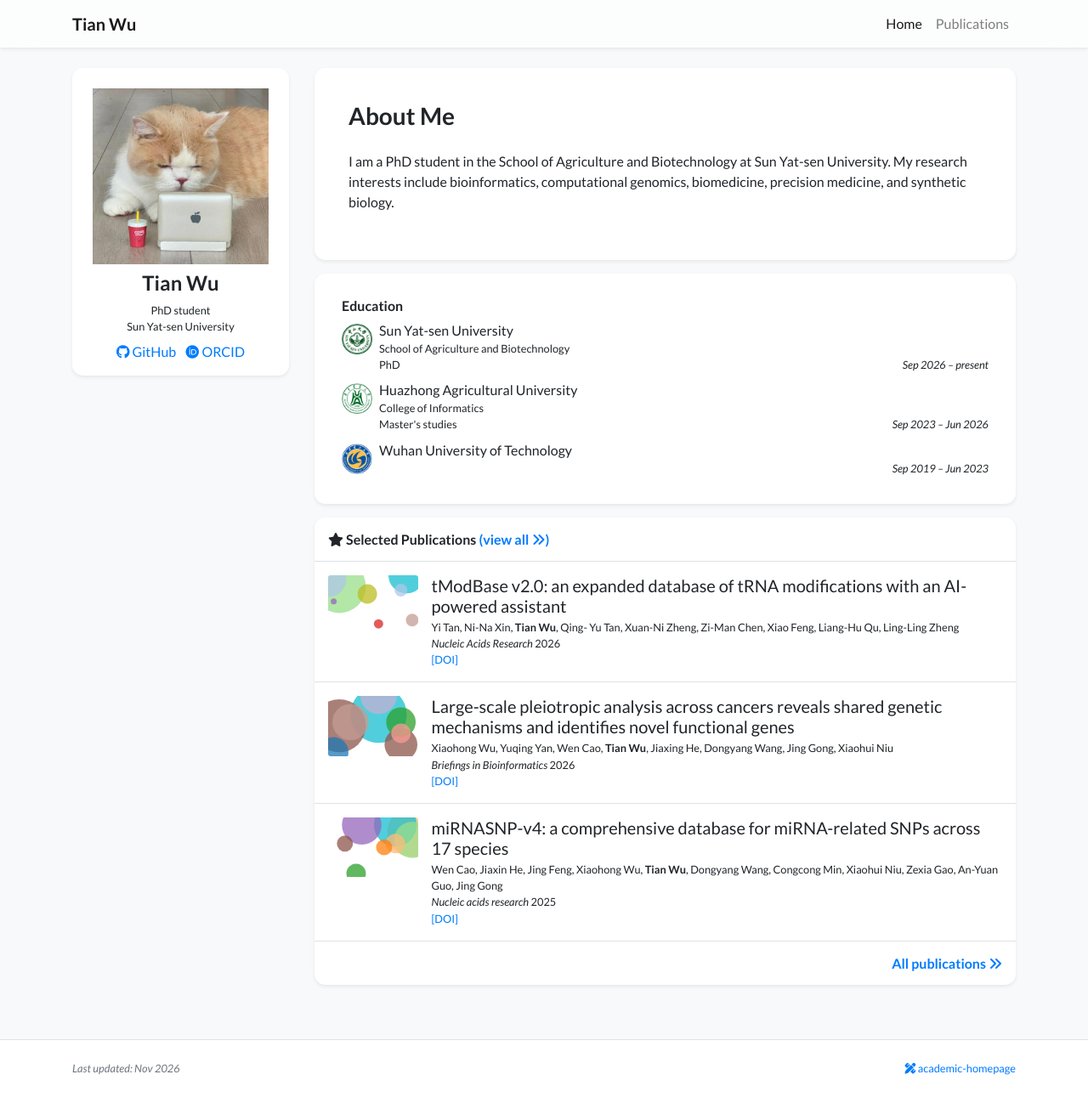
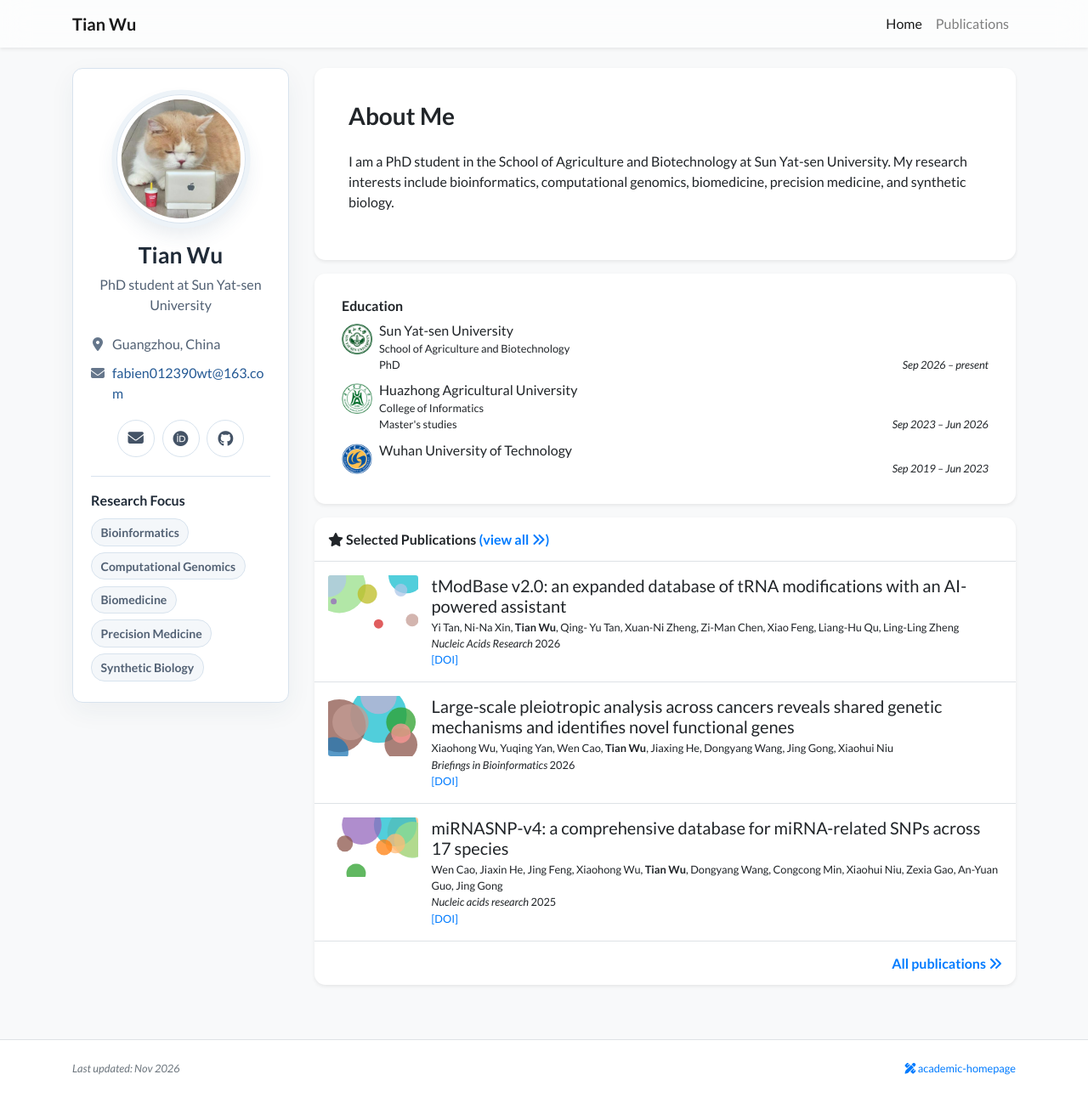
Before and after one commit to QuaSiMoDooooo/QuaSiMoDooooo.github.io, a Jekyll site: the page built from index.html, in a window 1280 px wide and 1291 px high. Shown: the whole window at 85% size. Built offline with Jekyll 4.4.1, drawn with Linux system fonts in a browser that asks for light colours; nearby versions of some CDN libraries; a style sheet for code colours, icons or effects is not loaded.

Commit message:
feat: redesign the academic profile sidebar

```diff
--- a/_data/profile.yml
+++ b/_data/profile.yml
@@ -3,6 +3,15 @@ navbar_name: Tian Wu
 positions:
 - name: PhD student
 - name: Sun Yat-sen University
+position_line: PhD student at Sun Yat-sen University
+location: Guangzhou, China
+email: fabien012390wt@163.com
+research_focus:
+  - Bioinformatics
+  - Computational Genomics
+  - Biomedicine
+  - Precision Medicine
+  - Synthetic Biology
 github: QuaSiMoDooooo
 orcid: "0009-0004-9043-1214"
 portrait_url: /assets/images/photos/github-avatar.png
--- a/_includes/widgets/profile_card_mini.html
+++ b/_includes/widgets/profile_card_mini.html
@@ -1,79 +1,54 @@
-<div class="row sticky-top" style="top: 80px">
-    <div class="col">
-        <div class="card border-0 shadow-sm bg-white">
-            <div class="card-body px-4 pt-4 pb-3">
-                <div class="row">
-                    <div class="col">
-                        {% if site.data.profile.portrait_url %}
-                        <!-- When the screen is wider than md, float the portrait on the right -->
-                        <div class="figure d-none d-md-block">
-                            <img
-                                src="{{ site.data.profile.portrait_url | relative_url }}"
-                                class="figure-img img-fluid" alt="Tian Wu’s GitHub avatar"
-                                data-toggle="tooltip"
-                                data-placement="top"
-                                title="{{ site.data.profile.portrait_caption }}">
-                        </div>
-                        <div class="mb-3 d-md-none text-center">
-                            <img src="{{ site.data.profile.portrait_url | relative_url }}" class="rounded-circle" style="max-width: 50%;" alt="Portrait">
-                        </div>
-                        {% endif %}
-                    </div>
-                </div>
-                <div class="row">
-                    <div class="col text-center h4">
-                        {{ site.data.profile.primary_name }}
-                    </div>
-                </div>
+{% assign profile = site.data.profile %}
+<aside class="profile-sidebar" aria-label="About {{ profile.primary_name | escape }}">
+    {% if profile.portrait_url %}
+    <img class="profile-sidebar__portrait" src="{{ profile.portrait_url | relative_url }}" alt="{{ profile.primary_name | escape }}" width="160" height="160">
+    {% endif %}
+    <h1 class="profile-sidebar__name">{{ profile.primary_name | escape }}</h1>
+    <p class="profile-sidebar__position">{{ profile.position_line | escape }}</p>
 
-                <div class="row small">
-                    <div class="col text-center">
-                        {% for position in site.data.profile.positions %}
-                        {{ position.name }}<br/>
-                        {% endfor %}
-                    </div>
-                </div>
+    <ul class="profile-sidebar__contact">
+        {% if profile.location %}
+        <li><i class="fas fa-location-dot" aria-hidden="true"></i><span>{{ profile.location | escape }}</span></li>
+        {% endif %}
+        {% if profile.email %}
+        <li><i class="fas fa-envelope" aria-hidden="true"></i><a href="mailto:{{ profile.email | escape }}">{{ profile.email | escape }}</a></li>
+        {% endif %}
+    </ul>
 
+    <div class="profile-sidebar__social" role="group" aria-label="Contact and profiles">
+        {% if profile.email %}
+        <a href="mailto:{{ profile.email | escape }}" aria-label="Email" title="Email"><i class="fas fa-envelope" aria-hidden="true"></i></a>
+        {% endif %}
+        {% if profile.gscholar %}
+        {% if profile.gscholar contains 'scholar.google' %}
+        {% assign scholar_url = profile.gscholar %}
+        {% else %}
+        {% assign scholar_url = 'https://scholar.google.com/citations?user=' | append: profile.gscholar %}
+        {% endif %}
+        <a href="{{ scholar_url | escape }}" aria-label="Google Scholar" title="Google Scholar"><i class="ai ai-google-scholar" aria-hidden="true"></i></a>
+        {% endif %}
+        {% if profile.orcid %}
+        <a href="https://orcid.org/{{ profile.orcid | escape }}" aria-label="ORCID" title="ORCID"><i class="fab fa-orcid" aria-hidden="true"></i></a>
+        {% endif %}
+        {% if profile.github %}
+        <a href="https://github.com/{{ profile.github | escape }}" aria-label="GitHub" title="GitHub"><i class="fab fa-github" aria-hidden="true"></i></a>
+        {% endif %}
+        {% if profile.twitter %}
+        <a href="https://twitter.com/{{ profile.twitter | escape }}" aria-label="Twitter" title="Twitter"><i class="fab fa-twitter" aria-hidden="true"></i></a>
+        {% endif %}
+        {% if profile.linkedin %}
+        <a href="https://www.linkedin.com/in/{{ profile.linkedin | escape }}" aria-label="LinkedIn" title="LinkedIn"><i class="fab fa-linkedin-in" aria-hidden="true"></i></a>
+        {% endif %}
+    </div>
 
-                <div class="row pt-2">
-                    <div class="col text-center">
-                        {% if site.data.profile.gscholar %}
-                        {%- if site.data.profile.gscholar contains 'scholar.google' -%}
-                        {%- assign gscholar_url = site.data.profile.gscholar -%}
-                        {%- else -%}
-                        {%- assign gscholar_url = 'https://scholar.google.com/citations?user=' | append: site.data.profile.gscholar -%}
-                        {%- endif -%}
-                        <a class="px-1 no-break" target="_blank" href="{{ gscholar_url }}">
-                            <i class="fab fa-google-scholar"></i>
-                        </a>
-                        {% endif %}
-
-                        {% if site.data.profile.github %}
-                        <a class="px-1 no-break" target="_blank" href="https://github.com/{{ site.data.profile.github }}">
-                            <i class="fab fa-github"></i> GitHub
-                        </a>
-                        {% endif %}
-
-                        {% if site.data.profile.twitter %}
-                        <a class="px-1 no-break" target="_blank" href="https://twitter.com/{{ site.data.profile.twitter }}">
-                            <i class="fab fa-twitter"></i>
-                        </a>
-                        {% endif %}
-
-                        {% if site.data.profile.linkedin %}
-                        <a class="px-1 no-break" target="_blank" href="https://www.linkedin.com/in/{{ site.data.profile.linkedin }}">
-                            <i class="fab fa-linkedin"></i>
-                        </a>
-                        {% endif %}
-
-                        {% if site.data.profile.orcid %}
-                        <a class="px-1 no-break" target="_blank" href="https://orcid.org/{{ site.data.profile.orcid }}">
-                            <i class="fab fa-orcid"></i> ORCID
-                        </a>
-                        {% endif %}
-                    </div>
-                </div>
-            </div>
-        </div>
+    {% if profile.research_focus %}
+    <div class="profile-sidebar__research">
+        <h2>Research Focus</h2>
+        <ul>
+            {% for topic in profile.research_focus %}
+            <li>{{ topic | escape }}</li>
+            {% endfor %}
+        </ul>
     </div>
-</div>
+    {% endif %}
+</aside>
--- a/assets/css/global.css
+++ b/assets/css/global.css
@@ -150,3 +150,128 @@ div.lazy {
         transition: none;
     }
 }
+
+.profile-sidebar {
+    --profile-border: #d8e3ee;
+    --profile-text: #202b38;
+    --profile-muted: #526174;
+    --profile-accent: #245994;
+    padding: 1.5rem clamp(0.85rem, 1.65vw, 1.4rem);
+    margin-bottom: 1rem;
+    border: 1px solid var(--profile-border);
+    border-radius: 0.75rem;
+    color: var(--profile-text);
+    background: #fff;
+    box-shadow: 0 10px 30px rgba(34, 62, 89, 0.06);
+}
+
+.profile-sidebar__portrait {
+    display: block;
+    width: min(9.5rem, 82%);
+    height: auto;
+    aspect-ratio: 1;
+    object-fit: cover;
+    margin: 0.375rem auto 1.35rem;
+    padding: 0.3rem;
+    border: 1px solid var(--profile-border);
+    border-radius: 50%;
+    box-shadow: 0 0 0 0.35rem #edf3f8, 0 0.75rem 1.5rem rgba(42, 73, 103, 0.12);
+}
+
+.profile-sidebar__name {
+    margin: 0 0 0.45rem;
+    font-size: 1.65rem;
+    font-weight: 700;
+    text-align: center;
+}
+
+.profile-sidebar__position {
+    margin: 0;
+    text-align: center;
+    color: var(--profile-muted);
+}
+
+.profile-sidebar__contact,
+.profile-sidebar__research ul {
+    padding: 0;
+    margin: 0;
+    list-style: none;
+}
+
+.profile-sidebar__contact {
+    display: grid;
+    gap: 0.6rem;
+    margin-top: 1.35rem;
+    color: var(--profile-muted);
+}
+
+.profile-sidebar__contact li {
+    display: grid;
+    grid-template-columns: 1rem minmax(0, 1fr);
+    gap: 0.55rem;
+    align-items: baseline;
+}
+
+.profile-sidebar__contact i {
+    text-align: center;
+    color: #65768b;
+}
+
+.profile-sidebar__contact a {
+    color: var(--profile-accent);
+    overflow-wrap: anywhere;
+}
+
+.profile-sidebar__social {
+    display: flex;
+    flex-wrap: wrap;
+    justify-content: center;
+    gap: 0.55rem;
+    margin-top: 1.2rem;
+}
+
+.profile-sidebar__social a {
+    display: grid;
+    place-items: center;
+    width: 2.75rem;
+    height: 2.75rem;
+    border: 1px solid var(--profile-border);
+    border-radius: 50%;
+    color: #445366;
+    font-size: 1.15rem;
+}
+
+.profile-sidebar__social a:hover,
+.profile-sidebar__social a:focus-visible {
+    color: var(--profile-accent);
+    background: #edf3f8;
+    text-decoration: none;
+}
+
+.profile-sidebar__research {
+    margin-top: 1.4rem;
+    padding-top: 1.1rem;
+    border-top: 1px solid var(--profile-border);
+}
+
+.profile-sidebar__research h2 {
+    margin: 0 0 0.75rem;
+    font-size: 1rem;
+    font-weight: 700;
+}
+
+.profile-sidebar__research ul {
+    display: flex;
+    flex-wrap: wrap;
+    gap: 0.45rem;
+}
+
+.profile-sidebar__research li {
+    padding: 0.3rem 0.65rem;
+    border: 1px solid var(--profile-border);
+    border-radius: 1rem;
+    background: #f4f7fa;
+    color: var(--profile-muted);
+    font-size: 0.875rem;
+    font-weight: 600;
+}
```
